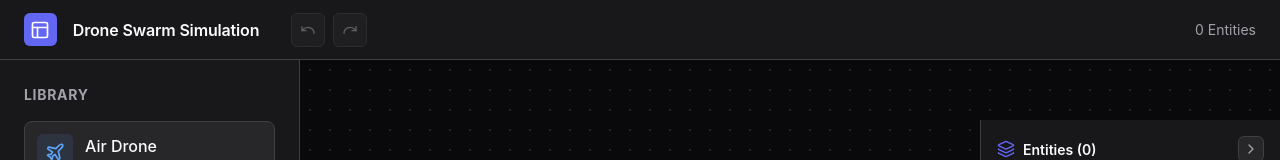
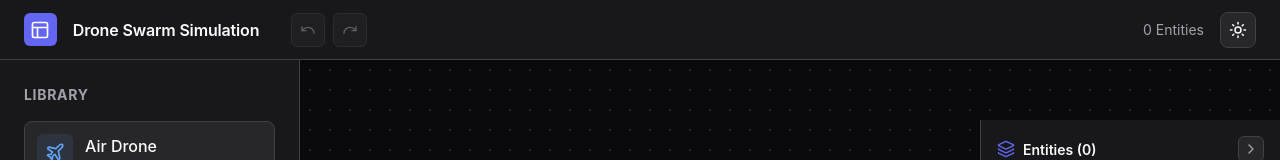
Before and after one commit to mariosumali/drone-swarm-simulation, a React (Vite) app: page / in a window 1280 px wide. Shown: the top 160 px of the page. Built offline with nearby package versions, Linux system fonts and the light colour scheme.

Commit message:
Implement light/dark theme toggle with local storage persistence and CSS variable definitions.

```diff
--- a/src/App.jsx
+++ b/src/App.jsx
@@ -1,5 +1,5 @@
-import React, { useState } from 'react';
-import { Layout, Undo, Redo } from 'lucide-react';
+import React, { useState, useEffect } from 'react';
+import { Layout, Undo, Redo, Sun, Moon } from 'lucide-react';
 import { v4 as uuidv4 } from 'uuid';
 import { Sidebar } from './components/Sidebar';
 import { Playground } from './components/Playground';
@@ -30,6 +30,16 @@ function App() {
     const [playbackSpeed, setPlaybackSpeed] = useState(1);
     const [showPathTracking, setShowPathTracking] = useState(true);
     const [clipboard, setClipboard] = useState([]);
+    const [theme, setTheme] = useState(() => {
+        const saved = localStorage.getItem('theme');
+        return saved || 'dark';
+    });
+
+    // Apply theme to document
+    useEffect(() => {
+        document.documentElement.setAttribute('data-theme', theme);
+        localStorage.setItem('theme', theme);
+    }, [theme]);
 
 
     const addItem = (type, x, y) => {
@@ -805,8 +815,28 @@ function App() {
                     </button>
                 </div>
 
-                <div style={{ marginLeft: 'auto', fontSize: '0.875rem', color: 'var(--text-secondary)' }}>
-                    {items.length} Entities
+                <div style={{ marginLeft: 'auto', display: 'flex', alignItems: 'center', gap: '1rem' }}>
+                    <span style={{ fontSize: '0.875rem', color: 'var(--text-secondary)' }}>
+                        {items.length} Entities
+                    </span>
+                    <button
+                        onClick={() => setTheme(prev => prev === 'dark' ? 'light' : 'dark')}
+                        style={{
+                            padding: '0.5rem',
+                            background: 'var(--bg-tertiary)',
+                            border: '1px solid var(--border-color)',
+                            borderRadius: '8px',
+                            color: 'var(--text-primary)',
+                            cursor: 'pointer',
+                            display: 'flex',
+                            alignItems: 'center',
+                            justifyContent: 'center',
+                            transition: 'all 0.2s'
+                        }}
+                        title={theme === 'dark' ? 'Switch to Light Mode' : 'Switch to Dark Mode'}
+                    >
+                        {theme === 'dark' ? <Sun size={18} /> : <Moon size={18} />}
+                    </button>
                 </div>
                 {drawingMode && (
                     <div style={{
--- a/src/index.css
+++ b/src/index.css
@@ -1,4 +1,12 @@
 :root {
+    font-family: 'Inter', system-ui, -apple-system, sans-serif;
+    line-height: 1.5;
+    font-weight: 400;
+}
+
+/* Dark Theme (default) */
+:root,
+[data-theme="dark"] {
     --bg-primary: #09090b;
     --bg-secondary: #18181b;
     --bg-tertiary: #27272a;
@@ -7,7 +15,6 @@
     --text-secondary: #a1a1aa;
 
     --accent-color: #6366f1;
-    /* Indigo */
     --accent-hover: #4f46e5;
 
     --border-color: #3f3f46;
@@ -15,11 +22,29 @@
     --glass-bg: rgba(24, 24, 27, 0.7);
     --glass-border: rgba(255, 255, 255, 0.1);
 
-    font-family: 'Inter', system-ui, -apple-system, sans-serif;
-    line-height: 1.5;
-    font-weight: 400;
+    color-scheme: dark;
+    color: var(--text-primary);
+    background-color: var(--bg-primary);
+}
 
-    color-scheme: dark;
+/* Light Theme */
+[data-theme="light"] {
+    --bg-primary: #ffffff;
+    --bg-secondary: #f4f4f5;
+    --bg-tertiary: #e4e4e7;
+
+    --text-primary: #18181b;
+    --text-secondary: #52525b;
+
+    --accent-color: #6366f1;
+    --accent-hover: #4f46e5;
+
+    --border-color: #d4d4d8;
+
+    --glass-bg: rgba(255, 255, 255, 0.7);
+    --glass-border: rgba(0, 0, 0, 0.1);
+
+    color-scheme: light;
     color: var(--text-primary);
     background-color: var(--bg-primary);
 }
```
